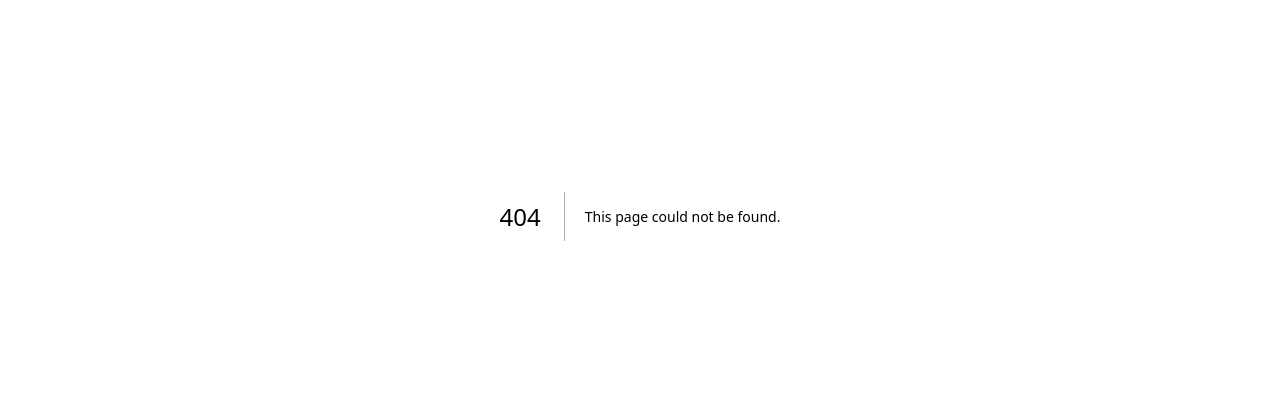
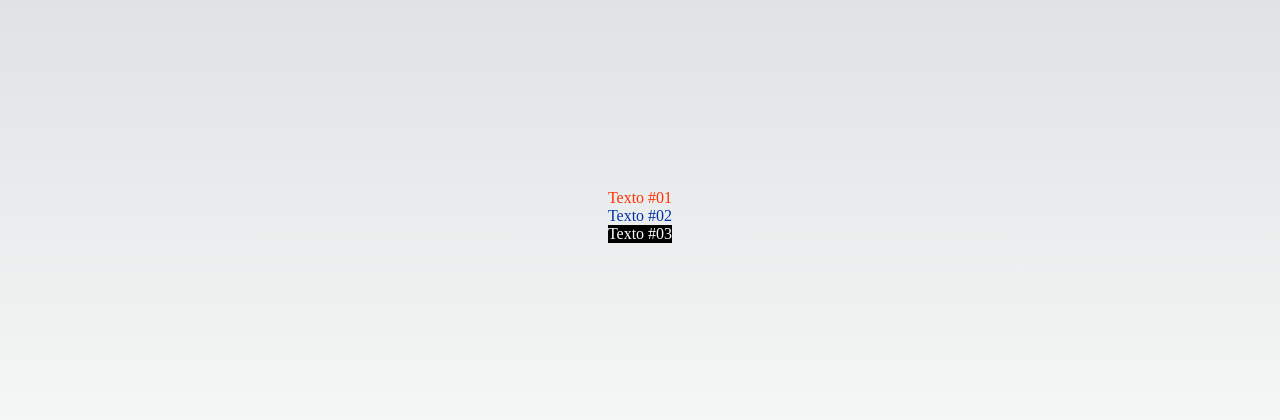
Before and after one commit to davidasteixeira/NextJS, a Next.js app in the folder exercicios/: page /css/integracao2 in a window 1280 px wide. Before the commit this address had no page. Shown: the part 184-604 px from the top of the page. Built offline with nearby package versions, Linux system fonts and the light colour scheme.

Commit message:
feat: css module for component

```diff
--- /dev/null
+++ b/exercicios/src/pages/css/integracao2.jsx
@@ -0,0 +1,11 @@
+import styles from "./integracao2.module.css";
+
+export default function integracao() {
+  return (
+    <div id={styles.integracao2}>
+      <div className={styles.vermelha}>Texto #01</div>
+      <div className={styles.azul}>Texto #02</div>
+      <div className={styles.branca}>Texto #03</div>
+    </div>
+  );
+}
--- /dev/null
+++ b/exercicios/src/pages/css/integracao2.module.css
@@ -0,0 +1,20 @@
+#integracao2 {
+  height: 100vh;
+  display: flex;
+  justify-content: center;
+  align-items: center;
+  flex-direction: column;
+}
+
+.vermelha {
+  color: #f30;
+}
+
+.azul {
+  color: #03a;
+}
+
+.branca {
+  background-color: black;
+  color: #fff;
+}
```
